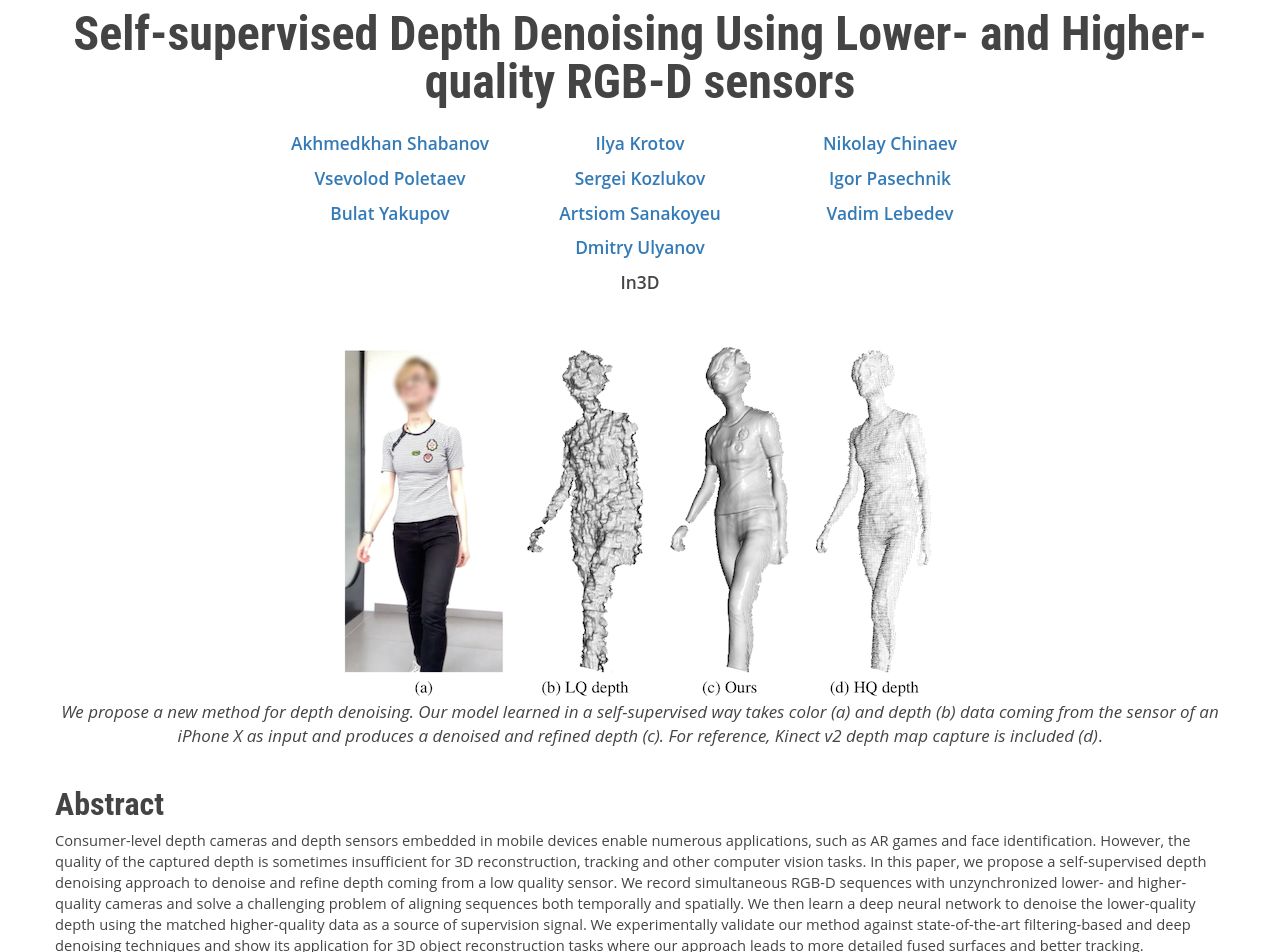
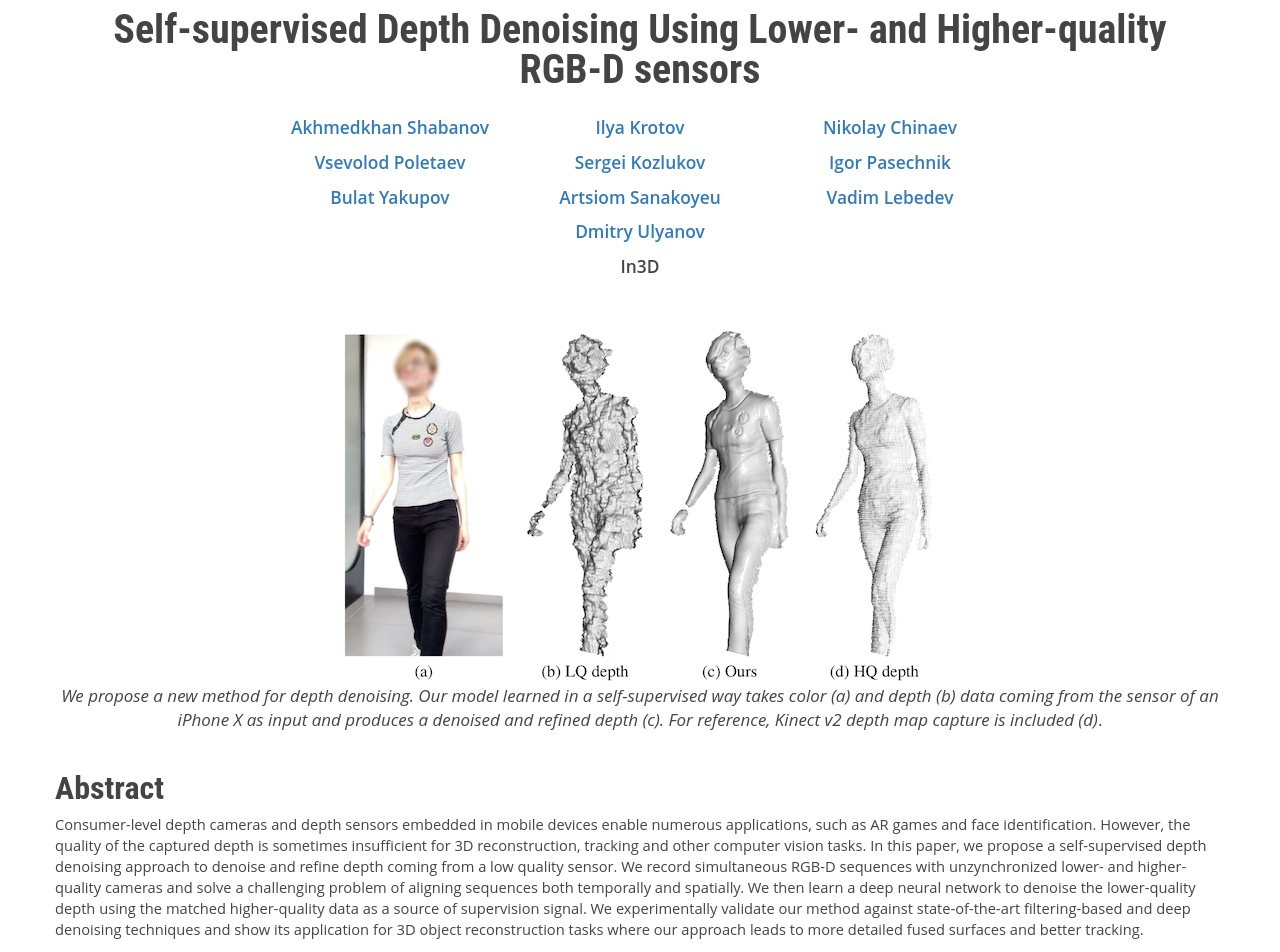
Before and after one commit to Ahanio/Ahanio.github.io, a Jekyll site: the page index.html, which Jekyll copies as it is, in a window 1280 px wide. Shown: the top 952 px of the page. Built offline with Jekyll 4.4.1, drawn with Linux system fonts in a browser that asks for light colours.

Commit message:
fix font

```diff
--- a/index.html
+++ b/index.html
@@ -39,7 +39,7 @@
       font-family: 'Roboto Condensed', sans-serif;
       padding-top: 10px;
       padding-bottom: 25px;
-      font-size: 36pt;
+      font-size: 30pt;
       line-height: 100%;
       font-weight: 700;
       color: #444;
```
